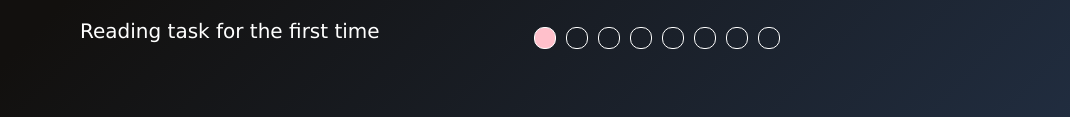
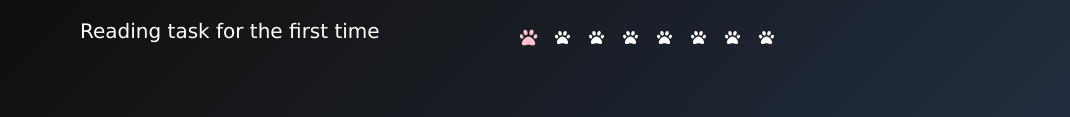
Before and after one commit to Jkhvatova/cssMemSlider, a plain HTML site: page cssMemSlider/index.html in a window 1280 px wide. Shown: the part 404-521 px from the top of the page, without its empty margins (210-1280 px from the left). Drawn offline with Linux system fonts and the light colour scheme.

Commit message:
feat: add paw icons to labels (Fri, May 13, 2022 12:13:05 PM)

```diff
--- a/cssMemSlider/index.html
+++ b/cssMemSlider/index.html
@@ -5,6 +5,7 @@
   <meta http-equiv="X-UA-Compatible" content="IE=edge">
   <meta name="viewport" content="width=device-width, initial-scale=1.0">
   <title>Css Mem Slider</title>
+  <link rel="stylesheet" href="https://cdn.jsdelivr.net/npm/@fortawesome/fontawesome-free@5.15.4/css/fontawesome.min.css" integrity="sha384-jLKHWM3JRmfMU0A5x5AkjWkw/EYfGUAGagvnfryNV3F9VqM98XiIH7VBGVoxVSc7" crossorigin="anonymous">
   <link rel="stylesheet" href="style.css">
   <link rel="icon" href="assets/favicon.ico" type="image/x-icon"/>
 </head>
@@ -37,7 +38,7 @@
       <label for="console" class="nav-btn" id="btn5"><span></span></label>
       <label for="dali" class="nav-btn" id="btn6"><span></span></label>
       <label for="ready" class="nav-btn" id="btn7"><span></span></label>
-      <label for="student1" class="nav-btn" id="btn8"></label>
+      <label for="student1" class="nav-btn" id="btn8"><span></span></label>
     </div>
   </div>
   <!--<div class="thanks"><a href="https://pikabu.ru/tag/Dailypurrr" target='_blank'>All these pretty cats are from Dailypurrr</a></div> -->
--- a/cssMemSlider/style.css
+++ b/cssMemSlider/style.css
@@ -6,6 +6,8 @@ body {
   color: white;
   background-color: #2b4162;
   background-image: linear-gradient(315deg, #2b4162 0%, #12100e 74%);
+  background-repeat: no-repeat;
+  background-size: auto;
   }
 .container {
   margin-top: 4em;
@@ -26,11 +28,11 @@ body {
   width: 800%;
   height: 100%;
   display: flex;
+  transition: margin-left 1s;
 }
 
 .slide {
   width: 12.5%;
-  transition: 1s;
 }
 .slide-img {
   width: 70em;
@@ -74,40 +76,48 @@ body {
   margin-left: -700%;
   transition: 1s;
 }
-
-
  .slider-nav {
   width: 70em;
   height: 4em;
   display: flex;
   justify-content: right;
   margin-top: -4em;
+  z-index: 10;
 }
 
 .nav-btn {
-  border: 0.1em solid white;
-  width: 1em;
-  height: 1em;
-  padding: 0.5em;
-  border-radius: 1em;
+  width: 1.8em;
+  height: 1.8em;
+  padding: 0.3em;
   cursor: pointer;
   transition: 1s;
 }
-.nav-btn:hover {
-  border: 0.1em solid pink;
-  background: white;
+.nav-btn span {
+  display: block;
+  height: 1.5em;
+  width: 1.5em;
+  background-image: url('assets/paw-solid.svg');
+  background-position: center center;
+  transition: all 0.3s;
 }
+
+.nav-btn:hover span{
+  background-image: url('assets/paw-solid-active.svg');
+  transform: scale(1.2);
+}
+
   .nav-btn:not(:last-child) {
   margin-right: 1em;
 }
 
-#eyes:checked ~ .slider-nav #btn1,
-#taskread:checked ~ .slider-nav #btn2,
-#taskdemo:checked ~ .slider-nav #btn3,
-#dive-in:checked ~ .slider-nav #btn4,
-#console:checked ~ .slider-nav #btn5,
-#dali:checked ~ .slider-nav #btn6,
-#ready:checked ~ .slider-nav #btn7,
-#student1:checked ~ .slider-nav #btn8 {
-	background: pink;
+#eyes:checked ~ .slider-nav #btn1 span,
+#taskread:checked ~ .slider-nav #btn2 span,
+#taskdemo:checked ~ .slider-nav #btn3 span,
+#dive-in:checked ~ .slider-nav #btn4 span,
+#console:checked ~ .slider-nav #btn5 span,
+#dali:checked ~ .slider-nav #btn6 span,
+#ready:checked ~ .slider-nav #btn7 span,
+#student1:checked ~ .slider-nav #btn8 span {
+  background-image: url('assets/paw-solid-checked.svg');
+  transform: scale(1.2);
 }
```
Also changed, not shown: cssMemSlider/assets/paw-solid-active.svg (added), cssMemSlider/assets/paw-solid-checked.svg (added), cssMemSlider/assets/paw-solid.svg (added).
